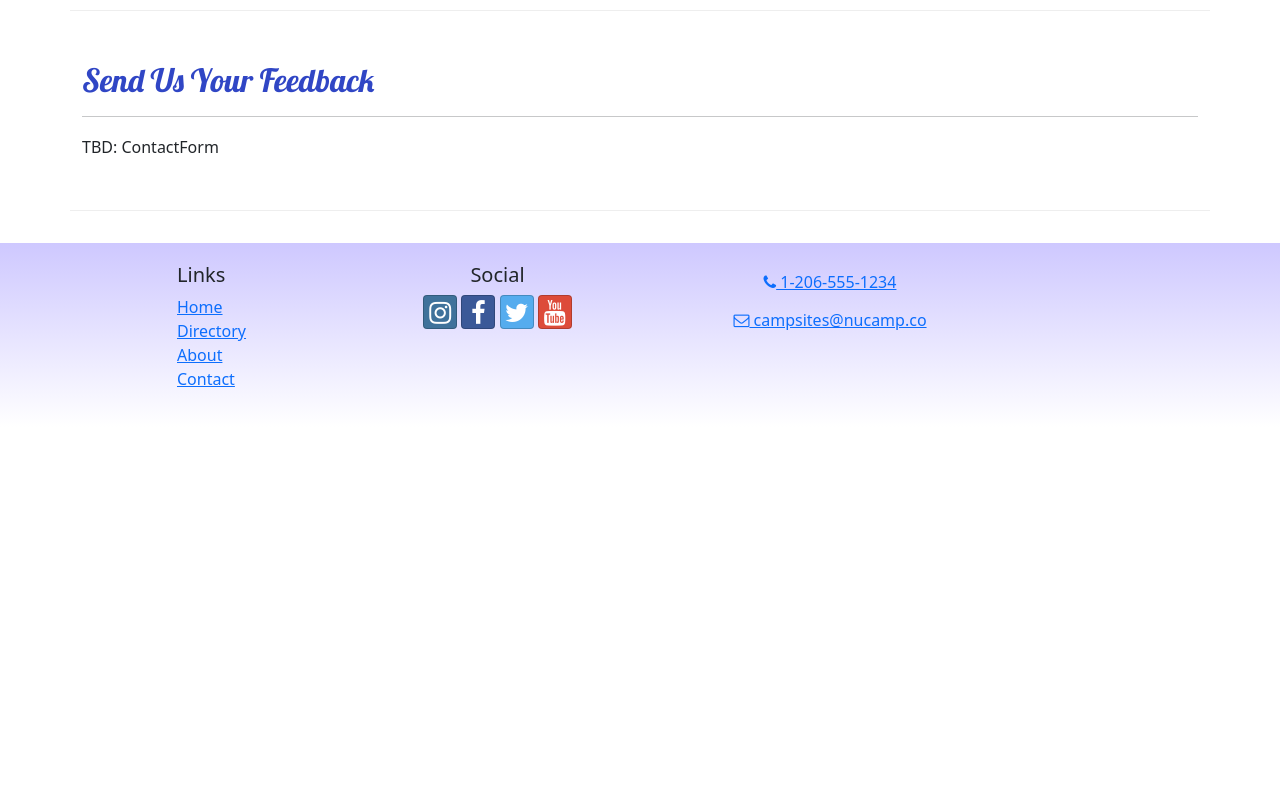
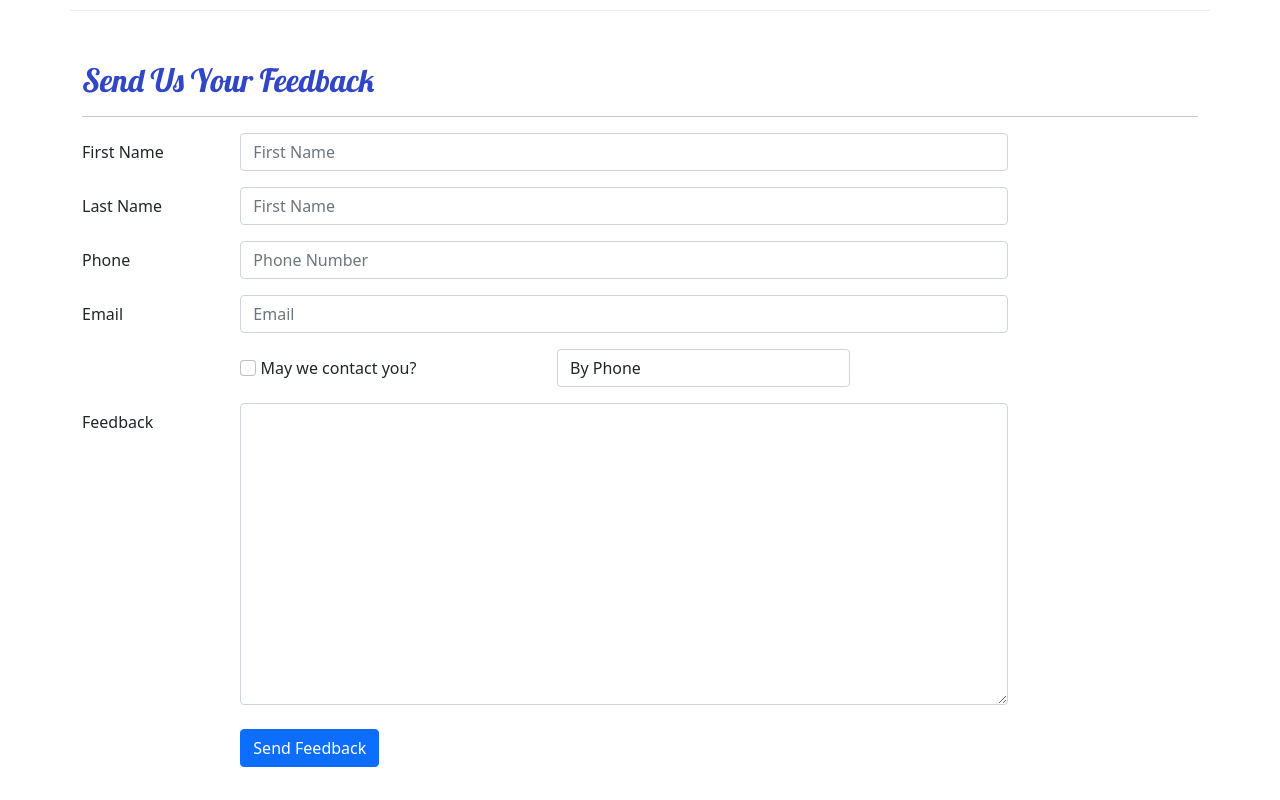
Before and after one commit to Alejandromrtz/react_nucampsite, a React (Create React App) app: page /contact in a window 1280 px wide. Shown: the part 480-1280 px from the top of the page. Before the commit the page ends 907 px from the top, so only its background shows below. Built offline with nearby package versions, Linux system fonts and the light colour scheme.

Commit message:
added form validation

```diff
--- a/src/components/ContactForm.js
+++ b/src/components/ContactForm.js
@@ -0,0 +1,123 @@
+import { Button, Label, Col, FormGroup } from "reactstrap";
+import { Formik, Field, Form, ErrorMessage } from "formik";
+import { validateContactForm } from "../utils/validateContactForm";
+
+import React from "react";
+
+const ContactForm = () => {
+  const handleSubmit = (values, { resetForm }) => {
+    console.log("form values", values);
+    console.log("in JSON format:", JSON.stringify(values));
+    resetForm();
+  };
+
+  return (
+    <Formik
+      initialValues={{
+        firstName: "",
+        lastName: "",
+        phoneNum: "",
+        email: "",
+        agree: false,
+        contactType: "By Phone",
+        feedback: "",
+      }}
+      onSubmit={handleSubmit}
+      validate={validateContactForm}
+    >
+      <Form>
+        <FormGroup row>
+          <Label htmlFor="firstName" md="2">
+            First Name
+          </Label>
+          <Col md="10">
+            <Field
+              name="firstName"
+              placeholder="First Name"
+              className="form-control"
+            />
+            <ErrorMessage name="firstName">
+              {(msg) => <p className="text-danger">{msg}</p>}
+            </ErrorMessage>
+          </Col>
+        </FormGroup>
+        <FormGroup row>
+          <Label htmlFor="lastName" md="2">
+            Last Name
+          </Label>
+          <Col md="10">
+            <Field
+              name="lastName"
+              placeholder="First Name"
+              className="form-control"
+            />
+            <ErrorMessage name="lastName">
+              {(msg) => <p className="text-danger">{msg}</p>}
+            </ErrorMessage>
+          </Col>
+        </FormGroup>
+        <FormGroup row>
+          <Label htmlFor="phoneNum" md="2">
+            Phone
+          </Label>
+          <Col md="10">
+            <Field
+              name="phoneNum"
+              placeholder="Phone Number"
+              className="form-control"
+            />
+            <ErrorMessage name="phoneNum">
+              {(msg) => <p className="text-danger">{msg}</p>}
+            </ErrorMessage>
+          </Col>
+        </FormGroup>
+        <FormGroup row>
+          <Label htmlFor="email" md="2">
+            Email
+          </Label>
+          <Col>
+            <Field name="email" placeholder="Email" className="form-control" />
+            <ErrorMessage name="email">
+              {(msg) => <p className="text-danger">{msg}</p>}
+            </ErrorMessage>
+          </Col>
+        </FormGroup>
+        <FormGroup row>
+          <Label check md={{ size: 4, offset: 2 }}>
+            <Field name="agree" type="checkbox" className="form-check-input" />{" "}
+            May we contact you?
+          </Label>
+          <Col md="4">
+            <Field name="contactType" as="select" className="form-control">
+              <option>By Phone</option>
+              <option>By Email</option>
+            </Field>
+          </Col>
+        </FormGroup>
+        <FormGroup row>
+          <Label htmlFor="feedback" md="2">
+            Feedback
+          </Label>
+          <Col md="10">
+            <Field
+              name="feedback"
+              as="textarea"
+              rows="12"
+              className="form-control"
+            />
+          </Col>
+        </FormGroup>
+        <FormGroup row>
+          <Label></Label>
+          <Col md={{ size: 10, offset: 2 }}>
+            <Button type="submit" color="primary">
+              Send Feedback
+            </Button>
+          </Col>
+        </FormGroup>
+      </Form>
+    </Formik>
+  );
+};
+
+export default ContactForm;
--- a/src/pages/ContactPage.js
+++ b/src/pages/ContactPage.js
@@ -1,5 +1,6 @@
 import { Container, Col, Row } from 'reactstrap';
 import SubHeader from '../components/SubHeader';
+import ContactForm from '../components/ContactForm';
 
 const ContactPage = () => {
     return (
@@ -41,7 +42,9 @@
                     <h2>Send Us Your Feedback</h2>
                     <hr />
                 </Col>
-                <Col md='10'>TBD: ContactForm</Col>
+                <Col md='10'>
+                    <ContactForm />
+                </Col>
             </Row>
         </Container>
     );
--- /dev/null
+++ b/src/utils/validateContactForm.js
@@ -0,0 +1,30 @@
+export const validateContactForm = (values) => {
+    const errors = {};
+
+    if (!values.firstName) {
+        errors.firstName = 'Required';
+    } else if(values.firstName.length < 2) {
+        errors.firstName = 'Must be at least 2 characters.'
+    } else if(values.firstName.length > 15){
+        errors.firstName = 'Must be 15 characters or less'
+    }
+
+    if (!values.lastName) {
+        errors.lastName = 'Required';
+    } else if(values.lastName.length < 2) {
+        errors.lastName = 'Must be at least 2 characters.'
+    } else if(values.lastName.length > 15){
+        errors.lastName = 'Must be 15 characters or less'
+    }
+    const reg = /^\d+$/;
+
+    if (!reg.test(values.phoneNum)) {
+        errors.phoneNum = 'The phone number should contain only numbers.';
+    }
+
+    if (!values.email.includes('@')) {
+        errors.email = 'Email should contain a @';
+    }
+
+    return errors;
+};
```
Also changed, not shown: src/features/comments/CommentForm.js (line endings or trailing spaces), src/features/comments/CommentsList.js (line endings or trailing spaces).
